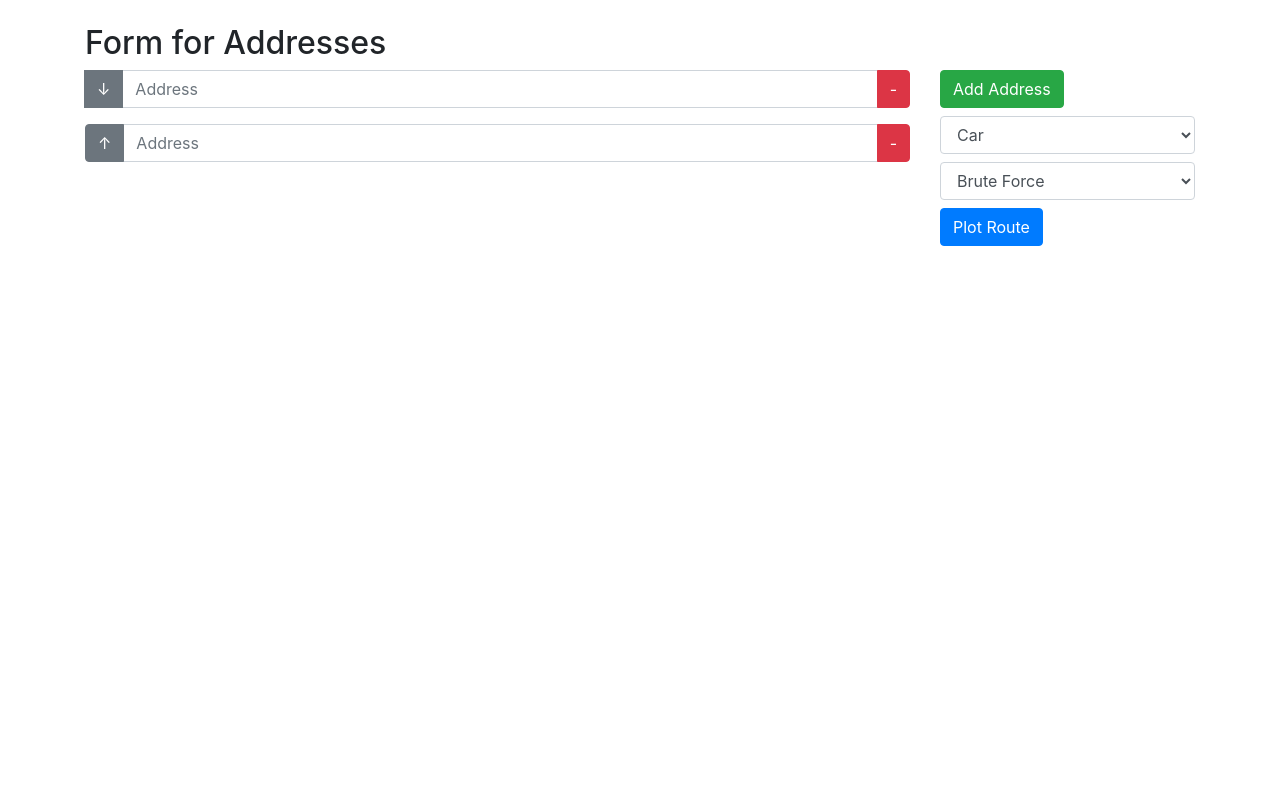
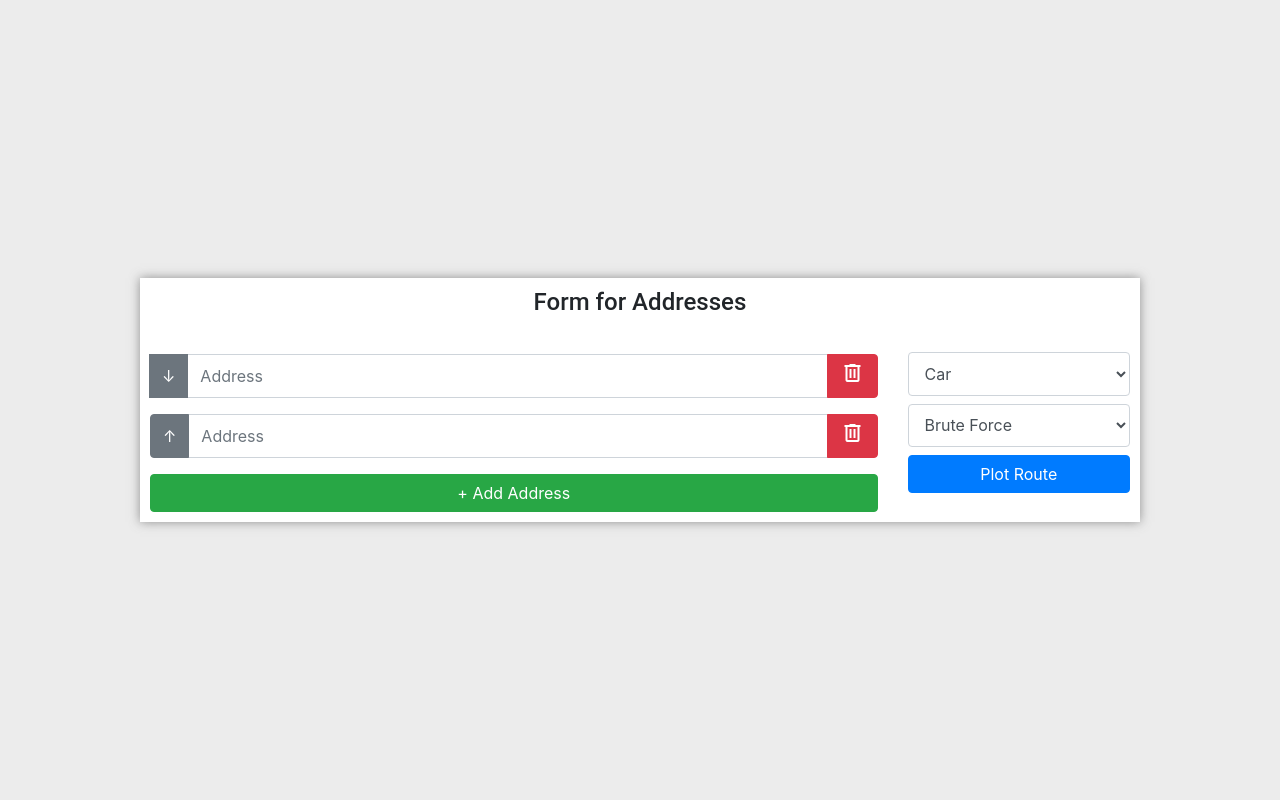
Before and after one commit to osebakosi/route_optimizer, a FastAPI app: page / in a window 1280 px wide. Run offline with FastAPI, Linux system fonts and the light colour scheme; some libraries are stand-ins or nearby versions.

Commit message:
add readme.md, change templates

```diff
--- a/templates/index.html
+++ b/templates/index.html
@@ -5,15 +5,19 @@
     <meta name="viewport" content="width=device-width, initial-scale=1.0" />
     <title>Form for Addresses</title>
     <link rel="stylesheet" href="https://stackpath.bootstrapcdn.com/bootstrap/4.5.2/css/bootstrap.min.css" />
+    <link rel="stylesheet" href="https://fonts.googleapis.com/css2?family=Material+Symbols+Outlined:opsz,wght,FILL,GRAD@24,400,0,0" />
+    <link rel="stylesheet" href="styles.css" />
   </head>
   <body>
     <div class="container">
-      <h2 class="mt-4">Form for Addresses</h2>
+      <div class="header-name" style="margin-bottom: 20px;">
+        <h4 style="font-family: Roboto, sans-serif;">Form for Addresses</h4>
+      </div>
       <form id="address-form" action="/optimize-route" method="POST">
         <div class="row">
           <div class="col-md-9">
             <div id="address-inputs">
-              <div class="form-group">
+              <div class="form-group" style="margin-top: 10px;">
                 <div class="input-group">
                   <div class="input-group-prepend">
                     <button type="button" class="btn btn-secondary" onclick="moveUp(this)">↑</button>
@@ -21,7 +25,9 @@
                   </div>
                   <input type="text" class="form-control" name="addresses" placeholder="Address" required />
                   <div class="input-group-append">
-                    <button type="button" class="btn btn-danger" onclick="removeAddressField(this)">-</button>
+                    <button type="button" class="btn btn-danger" onclick="removeAddressField(this)">
+                      <span class="material-symbols-outlined">delete</span>
+                    </button>
                   </div>
                 </div>
               </div>
@@ -33,15 +39,17 @@
                   </div>
                   <input type="text" class="form-control" name="addresses" placeholder="Address" required />
                   <div class="input-group-append">
-                    <button type="button" class="btn btn-danger" onclick="removeAddressField(this)">-</button>
+                    <button type="button" class="btn btn-danger" onclick="removeAddressField(this)">
+                      <span class="material-symbols-outlined">delete</span>
+                    </button>
                   </div>
                 </div>
               </div>
             </div>
+            <button type="button" class="btn btn-success" onclick="addAddressField()" style="width: 100%">+ Add Address</button>
           </div>
           <div class="col-md-3">
             <div class="form-group">
-              <button type="button" class="btn btn-success" onclick="addAddressField()">Add Address</button>
               <select name="transportation_mode" class="form-control mt-2">
                 <option value="car">Car</option>
                 <option value="foot">Foot</option>
@@ -56,13 +64,12 @@
                 <option value="genetic_algorithm">Genetic Algorithm</option>
                 <option value="ant_colony">Ant Colony</option>
               </select>
-              <button type="submit" class="btn btn-primary mt-2">Plot Route</button>
+              <button type="submit" class="btn btn-primary mt-2" style="width: 100%;">Plot Route</button>
             </div>
           </div>
         </div>
       </form>
     </div>
-
     <script>
       function addAddressField() {
         const addressInputs = document.getElementById('address-inputs')
@@ -76,7 +83,11 @@
                                 </div>
                                 <input type="text" class="form-control" name="addresses" placeholder="Address" required>
                                 <div class="input-group-append">
-                                    <button type="button" class="btn btn-danger" onclick="removeAddressField(this)">-</button>
+                                    <button type="button" class="btn btn-danger" onclick="removeAddressField(this)">
+                                      <span class="material-symbols-outlined">
+                                        delete
+                                      </span>
+                                    </button>
                                 </div>
                             </div>
                         `
--- /dev/null
+++ b/templates/styles.css
@@ -0,0 +1,25 @@
+body, html {
+    background-color: #ececec;
+    height: 100%;
+    display: flex;
+    align-items: center;
+    justify-content: center;
+    vertical-align: middle;
+  }
+
+  .container {
+    box-shadow: 0 0 10px rgba(102, 102, 102, 0.7);
+    position: absolute;
+    padding: 10px;
+    width: 1000px;
+    background-color: white;
+  }
+
+  .header-name {
+    display: flex;
+    justify-content: center;
+  }
+
+  .form-control {
+    height: 43.2px !important;
+  }
```
Also changed, not shown: README.md.
